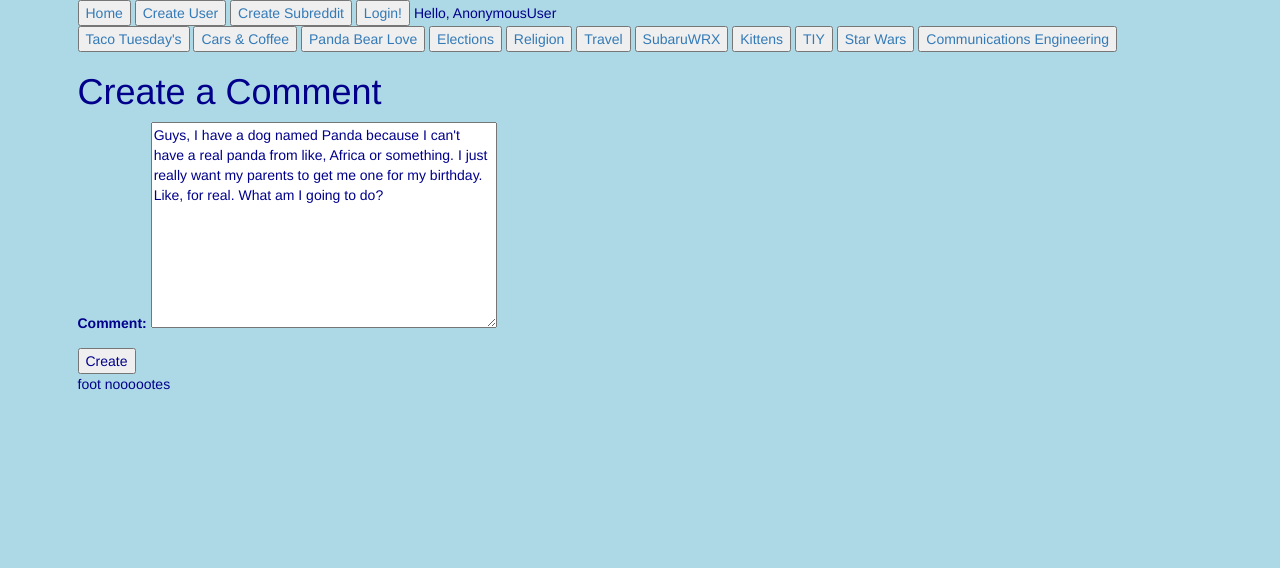
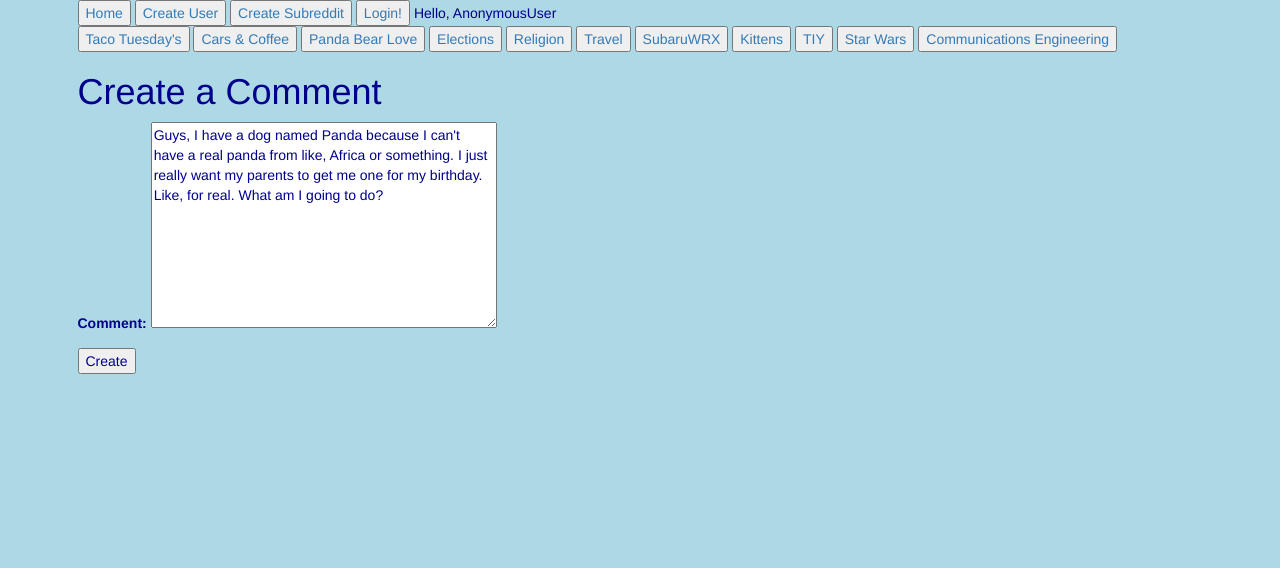
Before and after one commit to dfreshreed/django_reddit, a Django app: page /1/comupdate/ in a window 1280 px wide. Shown: the top 568 px of the page. Run offline with Django 3.2, Linux system fonts and the light colour scheme; data comes from the database, SQL or seed files in the repository; both versions use the stored data as it was after the commit; some libraries are stand-ins or nearby versions.

Commit message:
took out footnote

```diff
--- a/reddit/templates/base.html
+++ b/reddit/templates/base.html
@@ -33,7 +33,7 @@
       {% block content %}
       {% endblock %}
       {% block footer %}
-        foot noooootes
+
       {% endblock %}
     </div>
   </body>
```
Also changed, not shown: reddit/db.sqlite3.
